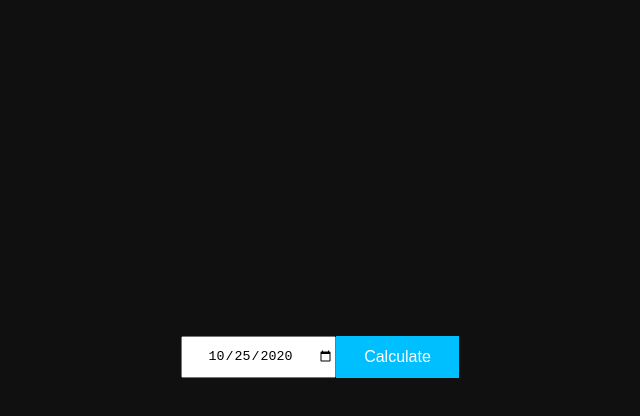
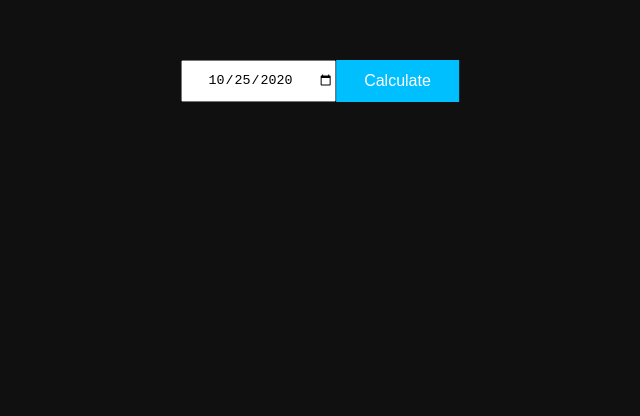
Before and after one commit to MBousss/Doomsday-Calculator, a plain HTML site: page index.html in a window 1280 px wide. Shown: the part 304-720 px from the top of the page, without its empty margins (320-960 px from the left). Drawn offline with Linux system fonts and the light colour scheme.

Commit message:
Fixed centering on page

```diff
--- a/css/style.css
+++ b/css/style.css
@@ -1,14 +1,16 @@
 body {
-    display: flex;
-    flex-direction: row;
-    justify-content: center;
     background-color: rgb(16,16,16);
-    /* background-color: black; */
+    height: 100%;
+    width: 100%;
 }
 
 #pageContent {
-    margin-top: 50%;
+    position: absolute;
+    top: 50%;
+    left: 50%;
+    transform: translate(-50%, -50%);
     width: auto;
+    height: auto;
 }
 
 #date {
```
